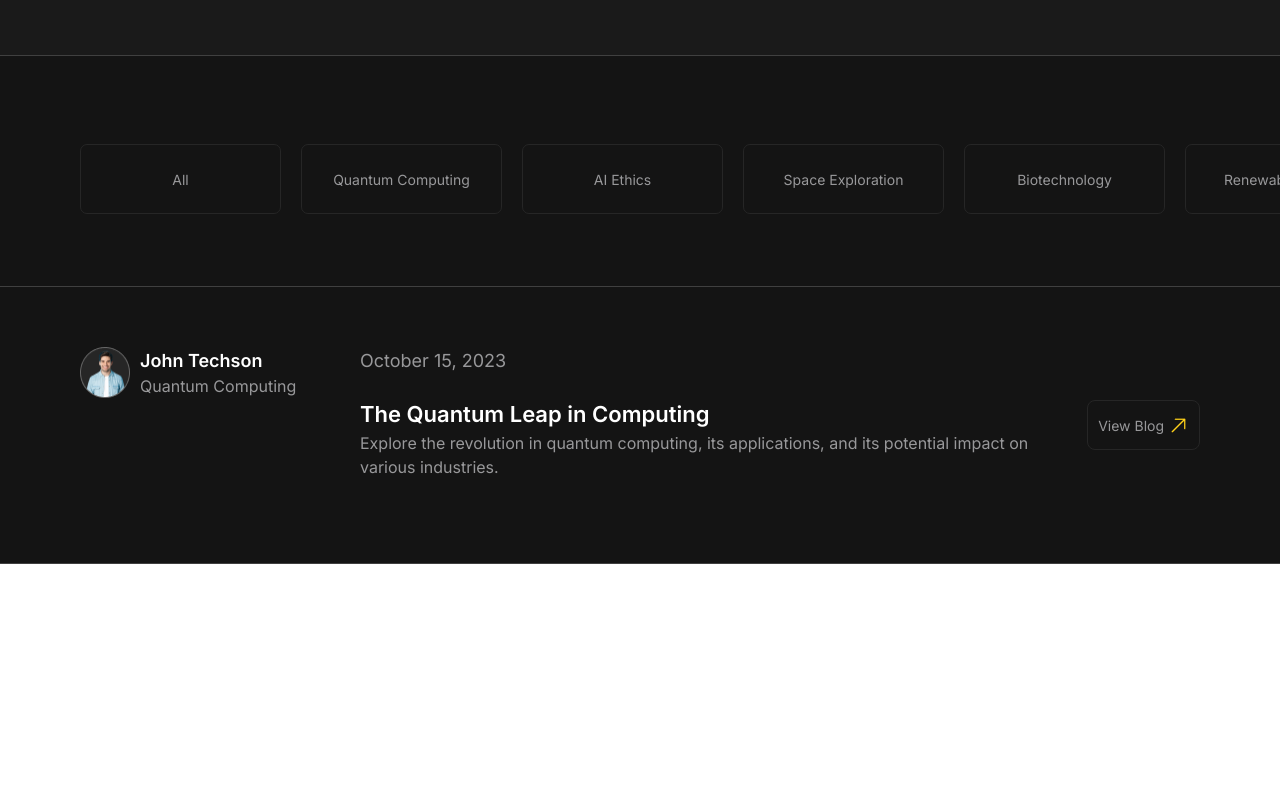
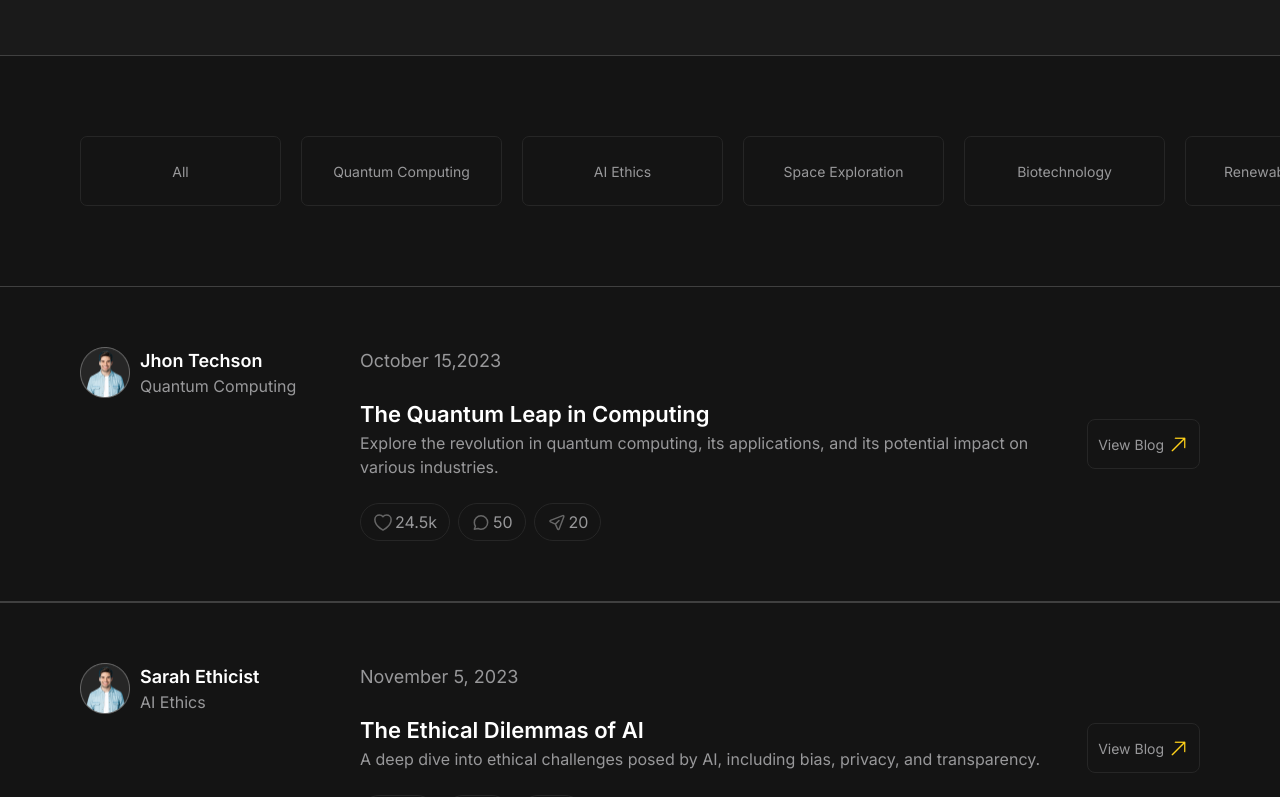
Before and after one commit to Abderrahmanlahmidi/Future-Tech, a Next.js app: page / in a window 1280 px wide. Shown: the part 2460-3257 px from the top of the page. Before the commit the page ends 3024 px from the top, so only its background shows below. Built offline with nearby package versions, Linux system fonts and the light colour scheme.

Commit message:
feat:the Testimonials section

```diff
--- a/app/Global/Explore.tsx
+++ b/app/Global/Explore.tsx
@@ -1,16 +1,27 @@
 "use client"
-import React from 'react';
+import React, {useState} from 'react';
 import Arrow from "../assets/icons/Icon.png";
 import Image from 'next/image';
-import avatar from "../assets/images/Avatar-1.png";
-
+import Avatar from "../assets/images/Avatar-1.png";
+import Avatar2 from "../assets/images/Avatar-2.png";
+import Avatar3 from "../assets/images/Avatar-3.png";
+import {Testimonials} from "../data/data";
 
 
 type Props = {
 
 }
 
+
 function Explore({}: Props) {
+
+
+
+  const [liked, setLiked] = useState(false);
+
+  const handleLikeClick = () => {
+    setLiked(!liked);
+  };
 
   const buttons = [
     'All',
@@ -36,7 +47,7 @@ function Explore({}: Props) {
         </div>
 
       <div className='flex  px-[80px] py-[80px] max-md:py-[20px] max-md:px-[16px] overflow-x-auto custom-scrollbar-hidden  bg-[#141414] overflow-hidden ' >
-         <div className='flex space-x-[20px] relative top-[8px]' >
+         <div className='flex space-x-[20px]' >
             {buttons.map((item) => (
                <button className={buttonStyle}>{item}</button>
              ))}
@@ -45,13 +56,18 @@ function Explore({}: Props) {
 
 
       {/* Testimonials */}
-      <div className='grid grid-cols-8 max-md:grid-cols-1 max-md:space-y-[30px] max-md:px-[16px] max-md:py-[40px] px-[80px] py-[60px] bg-[#141414]  border-b border-t border-[#404040]' >
+      {Testimonials.map((items) => (
+         <div key={items.id} className='  grid grid-cols-8 max-md:grid-cols-1 max-md:space-y-[30px] max-md:px-[16px] max-md:py-[40px] px-[80px] py-[60px] bg-[#141414]  border-b border-t border-[#404040]' >
          <div className='col-span-2 items-start flex space-x-[10px] justify-between ' >
            <div className='flex space-x-[10px]'>
-            <Image src={avatar} alt="avatar" />
+            {/* Avatar */}
+
+              <Image src={Avatar} alt="avatar" />
+
+
              <div>
-              <h3 className='text-[#FFFFFF] text-[18px] font-[600]' >John Techson</h3>
-              <p className='text-[16px] max-md:text-[14px] text-[#98989A]' >Quantum Computing</p>
+               <h3 className='text-[#FFFFFF] text-[18px] font-[600]' >{items.Name}</h3>
+               <p className='text-[16px] max-md:text-[14px] text-[#98989A]' >{items.Topic}</p>
              </div>
 
            </div>
@@ -64,25 +80,58 @@ function Explore({}: Props) {
 
 
          </div>
-        <div className='col-span-6 flex items-center' >
+         <div className='col-span-6 flex items-center'>
+           {/* post */}
+           <div className='w-full space-y-[24px] '>
+              <h4 className='text-[18px] max-md:text-[16px] text-[#98989A]'>{items.Date}</h4>
+              <div>
+                <h3 className='text-[22px] font-[600] text-[#fff] max-md:text-[18px]' >{items.Title}</h3>
+                <p className='text-[#98989A] max-md:text-[14px] ' >{items.Post}</p>
+              </div>
+              {/* comment and liks */}
+              <div className='flex space-x-[8px]' >
+               <div className='px-[12px] py-[6px] space-x-[2px] rounded-full flex border border-[#262626]' >
+                  <button onClick={handleLikeClick}>
+                       {liked === false ? (
+                           <svg xmlns="http://www.w3.org/2000/svg" width="20" height="21" viewBox="0 0 20 21" fill="none">
+                           <path d="M9.70414 17.9255L9.6987 17.9226L9.67982 17.9124C9.66375 17.9037 9.64076 17.8911 9.61131 17.8746C9.55243 17.8418 9.4677 17.7937 9.3608 17.7308C9.14708 17.605 8.84431 17.4199 8.48212 17.1791C7.75895 16.6984 6.79268 15.9917 5.82383 15.0886C3.90651 13.3013 1.875 10.6459 1.875 7.375C1.875 4.93495 3.928 3 6.40625 3C7.86365 3 9.1686 3.66591 10 4.70966C10.8314 3.66591 12.1363 3 13.5938 3C16.072 3 18.125 4.93495 18.125 7.375C18.125 10.6459 16.0935 13.3013 14.1762 15.0886C13.2073 15.9917 12.241 16.6984 11.5179 17.1791C11.1557 17.4199 10.8529 17.605 10.6392 17.7308C10.5323 17.7937 10.4476 17.8418 10.3887 17.8746C10.3592 17.8911 10.3363 17.9037 10.3202 17.9124L10.3013 17.9226L10.2959 17.9255L10.2936 17.9268C10.1103 18.0241 9.88974 18.0241 9.70644 17.9268L9.70414 17.9255Z" stroke="#666666" stroke-width="1.5" stroke-linejoin="round"/>
+                         </svg>
+                       ):(
+                         <svg xmlns="http://www.w3.org/2000/svg" width="20" height="21" viewBox="0 0 20 21" fill="none">
+                           <path d="M9.70414 17.9255L9.6987 17.9226L9.67982 17.9124C9.66375 17.9037 9.64076 17.8911 9.61131 17.8746C9.55243 17.8418 9.4677 17.7937 9.3608 17.7308C9.14708 17.605 8.84431 17.4199 8.48212 17.1791C7.75895 16.6984 6.79268 15.9917 5.82383 15.0886C3.90651 13.3013 1.875 10.6459 1.875 7.375C1.875 4.93495 3.928 3 6.40625 3C7.86365 3 9.1686 3.66591 10 4.70966C10.8314 3.66591 12.1363 3 13.5938 3C16.072 3 18.125 4.93495 18.125 7.375C18.125 10.6459 16.0935 13.3013 14.1762 15.0886C13.2073 15.9917 12.241 16.6984 11.5179 17.1791C11.1557 17.4199 10.8529 17.605 10.6392 17.7308C10.5323 17.7937 10.4476 17.8418 10.3887 17.8746C10.3592 17.8911 10.3363 17.9037 10.3202 17.9124L10.3013 17.9226L10.2959 17.9255L10.2936 17.9268C10.1103 18.0241 9.88974 18.0241 9.70644 17.9268L9.70414 17.9255Z" fill="#FF5500"/>
+                         </svg>
+                       )}
+                  </button>
+                  <p className='text-[#98989A]' >{items.Lik}</p>
+               </div>
 
+               <div className='px-[12px] py-[6px] space-x-[2px] rounded-full flex border border-[#262626]' >
+                 <button>
+                   <svg xmlns="http://www.w3.org/2000/svg" width="20" height="21" viewBox="0 0 20 21" fill="none">
+                    <path d="M7.07216 16.4907C7.95613 16.9236 8.95 17.1667 10.0007 17.1667C13.6826 17.1667 16.6673 14.182 16.6673 10.5C16.6673 6.81814 13.6826 3.83337 10.0007 3.83337C6.31875 3.83337 3.33398 6.81814 3.33398 10.5C3.33398 11.8668 3.74529 13.1375 4.45087 14.1951M7.07216 16.4907L3.33398 17.1667L4.45087 14.1951M7.07216 16.4907L7.07757 16.4898M4.45087 14.1951L4.45193 14.1923" stroke="#666666" stroke-width="1.5" stroke-linecap="round" stroke-linejoin="round"/>
+                   </svg>
+                 </button>
 
-          <div className='w-full space-y-[24px]'>
-             <h4 className='text-[18px] max-md:text-[16px] text-[#98989A]'>October 15, 2023</h4>
-             <div>
-               <h3 className='text-[22px] font-[600] text-[#fff] max-md:text-[18px]' >The Quantum Leap in Computing</h3>
-               <p className='text-[#98989A] max-md:text-[14px] ' >Explore the revolution in quantum computing, its applications, and its potential impact on various industries.</p>
+                  <p className='text-[#98989A]' >{items.Comment}</p>
                </div>
-             <div>
 
+               <div className='px-[12px] py-[6px] space-x-[2px] rounded-full flex border border-[#262626]' >
+                 <button>
+                    <svg xmlns="http://www.w3.org/2000/svg" width="20" height="21" viewBox="0 0 20 21" fill="none">
+                     <path d="M8.36554 12.1347L3.47679 9.9125C2.80399 9.60668 2.83269 8.64138 3.52248 8.37608L15.7501 3.67313C16.4241 3.41392 17.0863 4.07612 16.8271 4.75007L12.1241 16.9777C11.8588 17.6675 10.8935 17.6962 10.5877 17.0234L8.36554 12.1347ZM8.36554 12.1347L12.0195 8.48083" stroke="#666666" stroke-width="1.5" stroke-linecap="round" stroke-linejoin="round"/>
+                    </svg>
+                 </button>
+                  <p className='text-[#98989A]' >{items.Messages}</p>
+               </div>
               </div>
            </div>
 
            <button className='w-[130px] max-md:hidden items-center h-[50px] max-md:w-full justify-center flex space-x-[4px] border border-1 border-[#262626] rounded-[8px]' ><p className='text-[14px] text-Grey' >View Blog</p> <Image src={Arrow} alt='Arrow'/></button>
 
-
          </div>
        </div>
+      ))}
+
       </section>
   )
 
--- a/app/data/data.js
+++ b/app/data/data.js
@@ -1,5 +1,6 @@
  export const Testimonials = [
     {
+        "id":1,
         "Name":"Jhon Techson",
         "Topic":"Quantum Computing",
         "Date":"October 15,2023",
@@ -7,9 +8,11 @@
         "Post":"Explore the revolution in quantum computing, its applications, and its potential impact on various industries.",
         "Lik":"24.5k",
         "Comment":"50",
-        "Messages":"20"
+        "Messages":"20",
+        "src":"../assets/images/Avatar-1.png"
     },
     {
+        "id":2,
         "Name":"Sarah Ethicist",
         "Topic":"AI Ethics",
         "Date":"November 5, 2023",
@@ -17,9 +20,11 @@
         "Post":"A deep dive into ethical challenges posed by AI, including bias, privacy, and transparency.",
         "Lik":"32k",
         "Comment":"72",
-        "Messages":"18"
+        "Messages":"18",
+        "src":"../assets/images/Avatar-2.png"
     },
     {
+        "id":3,
         "Name":"Astronomer X",
         "Topic":"Space Exploration",
         "Date":"December 10, 2023",
@@ -27,7 +32,8 @@
         "Post":"Exploring the technical and logistical challenges of human colonization on Mars.",
         "Lik":"20k",
         "Comment":"31",
-        "Messages":"12"
+        "Messages":"12",
+        "src":"../assets/images/Avatar-3.png"
     }
 
 ]
```
Lines whose indentation alone changed are shown as unchanged.
